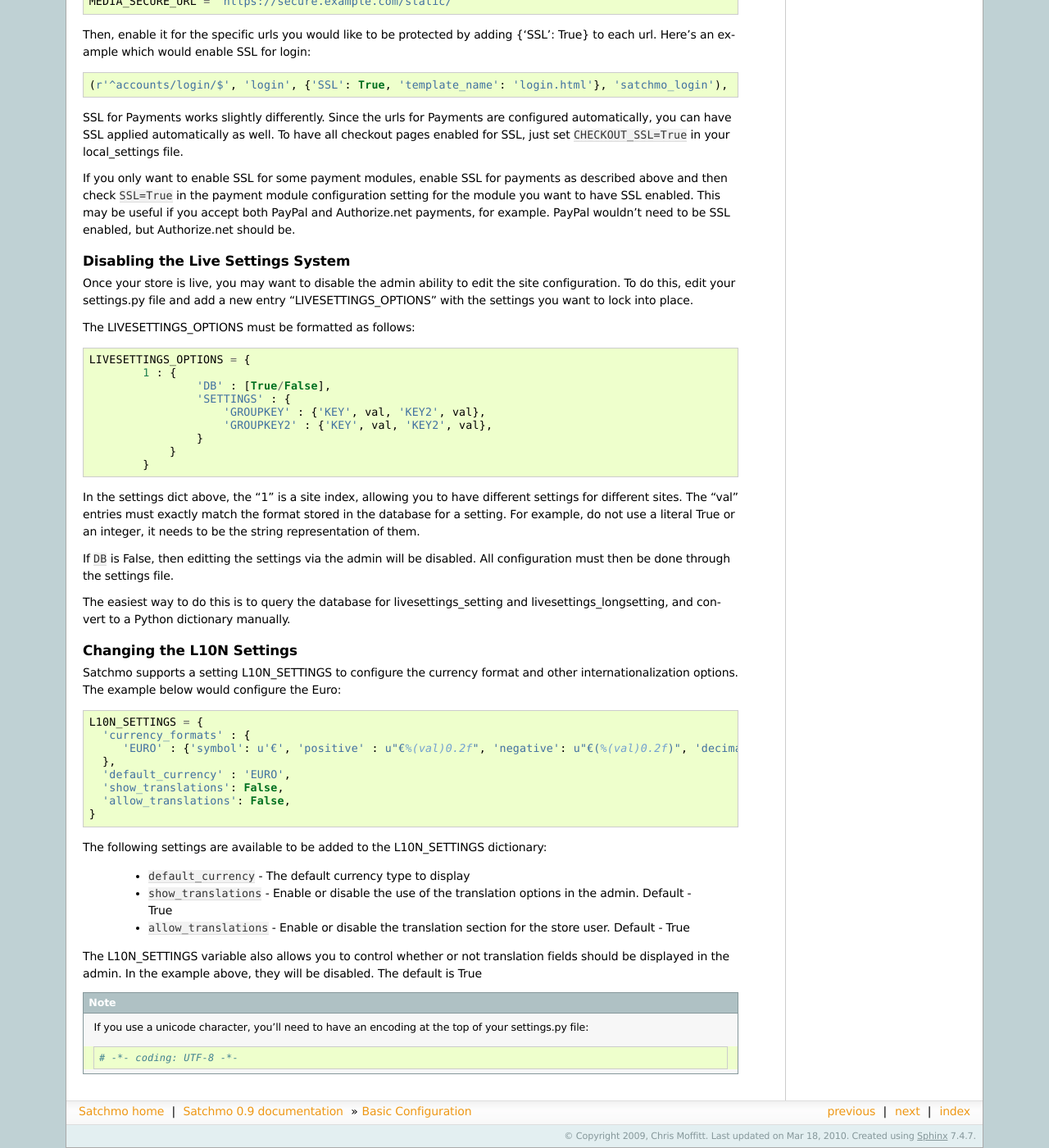
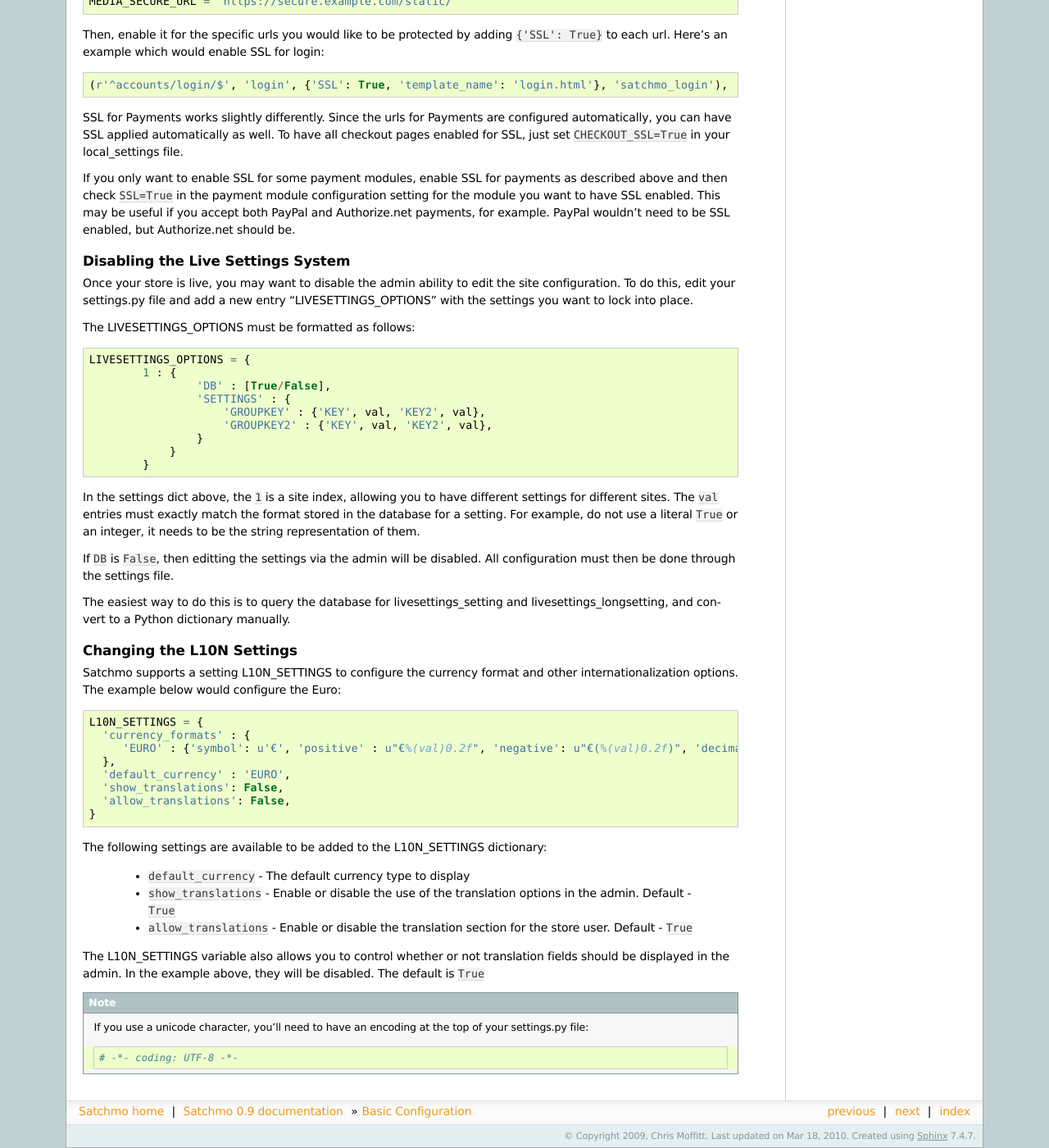
Before and after one commit to opencoca/WEB-Satchmo, a Sphinx documentation site: the page built from docs/configuration.txt, in a window 1280 px wide and 1400 px high, scrolled down 3789 px. Shown: the whole window at 82% size. Built offline with Sphinx 7.4.7, drawn with Linux system fonts in a browser that asks for light colours; some of the changed text lies outside the part shown.

```diff
--- a/docs/configuration.txt
+++ b/docs/configuration.txt
@@ -28,9 +28,9 @@ The following settings can be added to the SATCHMO_SETTINGS dictionary:
 
   ``'SHOP_BASE'``
 
-    :default: '/shop'
+    :default: ``'/shop'``
 
-    Used as the prefix for your store.  Don't append a trailing slash (`/`) - Satchmo does
+    Used as the prefix for your store.  Don't append a trailing slash (``'/'``) - Satchmo does
     this for you.  In the default setting, your store is located at
     `www.yourname.com/shop/`.  If you would like to change this setting, this is the place
     to do it.  If you would like your store to be at the root of the url, set this to
@@ -40,7 +40,7 @@ The following settings can be added to the SATCHMO_SETTINGS dictionary:
 
   ``'SHOP_URLS'``
 
-    :default: []
+    :default: ``[]``
 
     .. TODO documentation needed.
 
@@ -48,7 +48,7 @@ The following settings can be added to the SATCHMO_SETTINGS dictionary:
 
   ``'MULTISHOP'``
 
-    :default: False
+    :default: ``False``
 
     A boolean used to enable to disable multi store capability.
 
@@ -56,7 +56,7 @@ The following settings can be added to the SATCHMO_SETTINGS dictionary:
 
   ``'CUSTOM_NEWSLETTER_MODULES'``
 
-    :default: []
+    :default: ``[]``
 
     A list of custom newsletters.
 
@@ -64,7 +64,7 @@ The following settings can be added to the SATCHMO_SETTINGS dictionary:
 
   ``'CUSTOM_SHIPPING_MODULES'``
 
-    :default: []
+    :default: ``[]``
 
     A list of custom shipping modules outside of the standard Satchmo distribution.
 
@@ -72,7 +72,7 @@ The following settings can be added to the SATCHMO_SETTINGS dictionary:
 
   ``'CUSTOM_PRODUCT_MODULES'``
 
-    :default: []
+    :default: ``[]``
 
     A list of custom product modules outside of the standard Satchmo distribution.
 
@@ -80,7 +80,7 @@ The following settings can be added to the SATCHMO_SETTINGS dictionary:
 
   ``'CUSTOM_TAX_MODULES'``
 
-    :default: []
+    :default: ``[]``
 
     A list of custom tax modules outside of the standard Satchmo distribution.
 
@@ -88,7 +88,7 @@ The following settings can be added to the SATCHMO_SETTINGS dictionary:
 
   ``'COOKIE_MAX_SECONDS'``
 
-    :default: 60*60*24*30
+    :default: ``60*60*24*30``
 
     Cookie expiration time.
 
@@ -96,7 +96,7 @@ The following settings can be added to the SATCHMO_SETTINGS dictionary:
 
   ``'CATEGORY_SLUG'``
 
-    :default: 'category'
+    :default: ``'category'``
 
     The category url prefix.
 
@@ -104,7 +104,7 @@ The following settings can be added to the SATCHMO_SETTINGS dictionary:
 
   ``'PRODUCT_SLUG'``
 
-    :default: 'product'
+    :default: ``'product'``
 
     The product url prefix.
 
@@ -213,7 +213,7 @@ Newsletters
 ^^^^^^^^^^^
 
 Satchmo has two methods for handling newsletter subscriptions.  By default, you have an "ignore it" processor enabled.
-To enable handling, first add "satchmo.newsletter" to your list of installed modules in your settings file.
+To enable handling, first add ``"satchmo.newsletter"`` to your list of installed modules in your settings file.
 
 Next, choose the way you want to handle the subscriptions.  Currently we have two working newsletter plugins:
 
@@ -244,7 +244,7 @@ will automatically be used in pages served by SSL, but only if you specify it in
     MEDIA_SECURE_URL = 'https://secure.example.com/static/'
 
 Then, enable it for the specific urls you would like to be protected by adding
-{'SSL': True} to each url.  Here's an example which would enable SSL for login::
+``{'SSL': True}`` to each url.  Here's an example which would enable SSL for login::
 
 	(r'^accounts/login/$', 'login', {'SSL': True, 'template_name': 'login.html'}, 'satchmo_login'),
 
@@ -275,11 +275,11 @@ The LIVESETTINGS_OPTIONS must be formatted as follows::
 	            }
 	        }
 
-In the settings dict above, the "1" is a site index, allowing you to have different settings for different sites.
-The "val" entries must exactly match the format stored in the database for a setting.  For example, do not use a
-literal True or an integer, it needs to be the string representation of them.
+In the settings dict above, the ``1`` is a site index, allowing you to have different settings for different sites.
+The ``val`` entries must exactly match the format stored in the database for a setting.  For example, do not use a
+literal ``True`` or an integer, it needs to be the string representation of them.
 
-If ``DB`` is False, then editting the settings via the admin will be disabled. All configuration must then be done
+If ``DB`` is ``False``, then editting the settings via the admin will be disabled. All configuration must then be done
 through the settings file.
 
 The easiest way to do this is to query the database for livesettings_setting and livesettings_longsetting, and convert to a Python dictionary manually.
@@ -307,13 +307,13 @@ below would configure the Euro::
 The following settings are available to be added to the L10N_SETTINGS dictionary:
 
     - ``default_currency`` - The default currency type to display
-    - ``show_translations`` - Enable or disable the use of the translation options in the admin. Default - True
-    - ``allow_translations`` - Enable or disable the translation section for the store user. Default - True
+    - ``show_translations`` - Enable or disable the use of the translation options in the admin. Default - ``True``
+    - ``allow_translations`` - Enable or disable the translation section for the store user. Default - ``True``
 
 
 
 The L10N_SETTINGS variable also allows you to control whether or not translation fields
-should be displayed in the admin. In the example above, they will be disabled. The default is True
+should be displayed in the admin. In the example above, they will be disabled. The default is ``True``
 
 .. Note::
     If you use a unicode character, you'll need to have an encoding at the top
```
